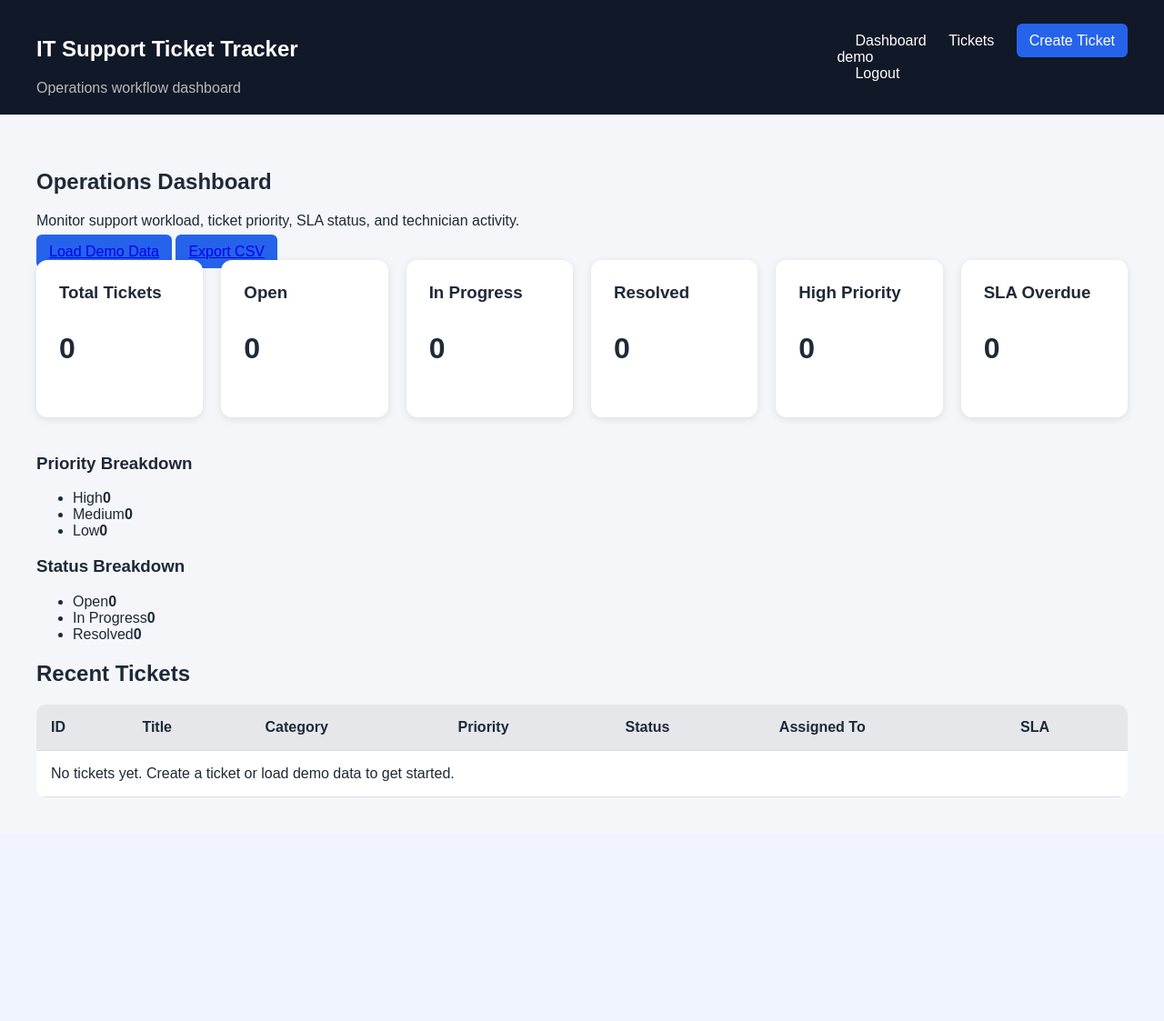
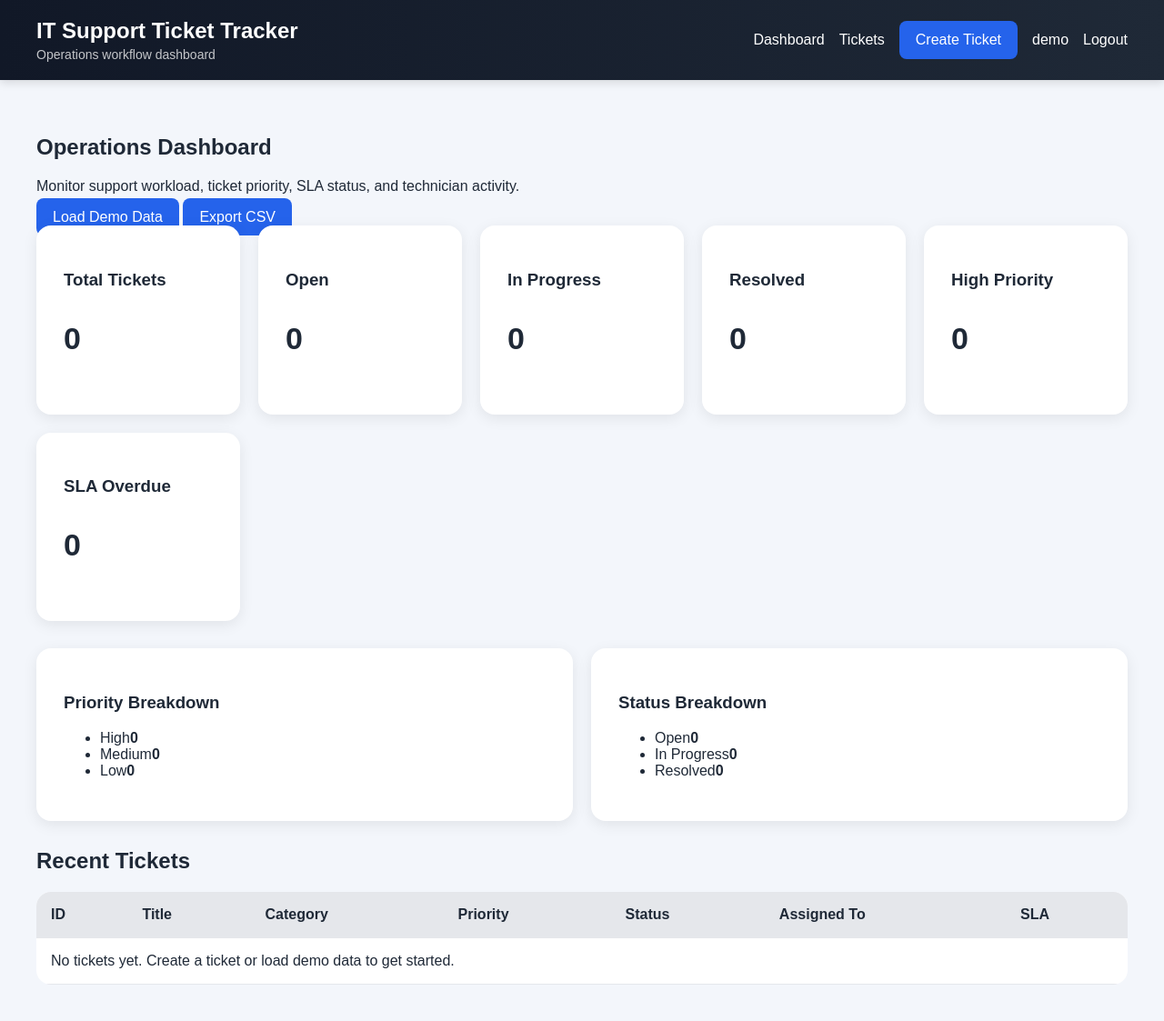
Before and after one commit to stantleff/it-support-ticket-tracker, a Flask app: page / in a window 1280 px wide. Shown: the whole page at 91% size. Before the commit the page ends 877 px from the top, so only its background shows below. Run offline with Flask 3, Linux system fonts and the light colour scheme; the visitor is signed in with stand-in values (Sample User, id 1); data that the repository does not hold is empty.

Commit message:
Refresh base dashboard and layout styling

```diff
--- a/static/css/style.css
+++ b/static/css/style.css
@@ -1,72 +1,96 @@
 body {
     margin: 0;
     font-family: Arial, sans-serif;
-    background: #f4f6f9;
+    background: #f3f6fb;
     color: #1f2937;
 }
 
 .navbar {
-    background: #111827;
+    background: linear-gradient(90deg, #111827, #1f2937);
     color: white;
     padding: 20px 40px;
     display: flex;
     justify-content: space-between;
     align-items: center;
+    box-shadow: 0 2px 10px rgba(0,0,0,0.15);
+}
+
+.navbar h1 {
+    margin: 0;
 }
 
 .navbar p {
-    margin: 0;
-    opacity: 0.7;
+    margin: 4px 0 0;
+    opacity: 0.75;
+    font-size: 14px;
+}
+
+.nav-links {
+    display: flex;
+    align-items: center;
+    gap: 16px;
 }
 
 .nav-links a {
     color: white;
-    margin-left: 20px;
     text-decoration: none;
+    font-weight: 500;
 }
 
-.button-link {
+.button-link,
+button {
     background: #2563eb;
-    padding: 10px 14px;
-    border-radius: 6px;
+    color: white;
+    border: none;
+    padding: 12px 18px;
+    border-radius: 8px;
+    cursor: pointer;
+    text-decoration: none;
 }
 
 .container {
     padding: 40px;
+    max-width: 1400px;
+    margin: auto;
 }
 
 .card-grid {
-    display: flex;
+    display: grid;
+    grid-template-columns: repeat(auto-fit, minmax(200px, 1fr));
     gap: 20px;
-    margin-bottom: 40px;
+    margin-bottom: 30px;
 }
 
-.card {
+.card,
+.panel,
+.detail-card,
+form,
+.login-card,
+.logout-card {
     background: white;
-    padding: 25px;
-    border-radius: 12px;
-    width: 220px;
-    box-shadow: 0 2px 8px rgba(0,0,0,0.1);
-}
-
-.card h3 {
-    margin-top: 0;
+    padding: 30px;
+    border-radius: 16px;
+    box-shadow: 0 4px 16px rgba(0,0,0,0.08);
 }
 
 .card p {
-    font-size: 32px;
+    font-size: 34px;
     font-weight: bold;
 }
 
-.table-container {
-    overflow-x: auto;
+.analytics-grid,
+.detail-grid {
+    display: grid;
+    grid-template-columns: repeat(auto-fit, minmax(320px, 1fr));
+    gap: 20px;
+    margin-bottom: 30px;
 }
 
 table {
     width: 100%;
     border-collapse: collapse;
     background: white;
-    border-radius: 10px;
+    border-radius: 16px;
     overflow: hidden;
 }
 
@@ -78,14 +102,7 @@ th,
 td {
     padding: 16px;
     text-align: left;
-    border-bottom: 1px solid #ddd;
-}
-
-form {
-    background: white;
-    padding: 30px;
-    border-radius: 12px;
-    max-width: 700px;
+    border-bottom: 1px solid #e5e7eb;
 }
 
 input,
```
Also changed, not shown: other parts of static/css/style.css (+8 -16 lines).
